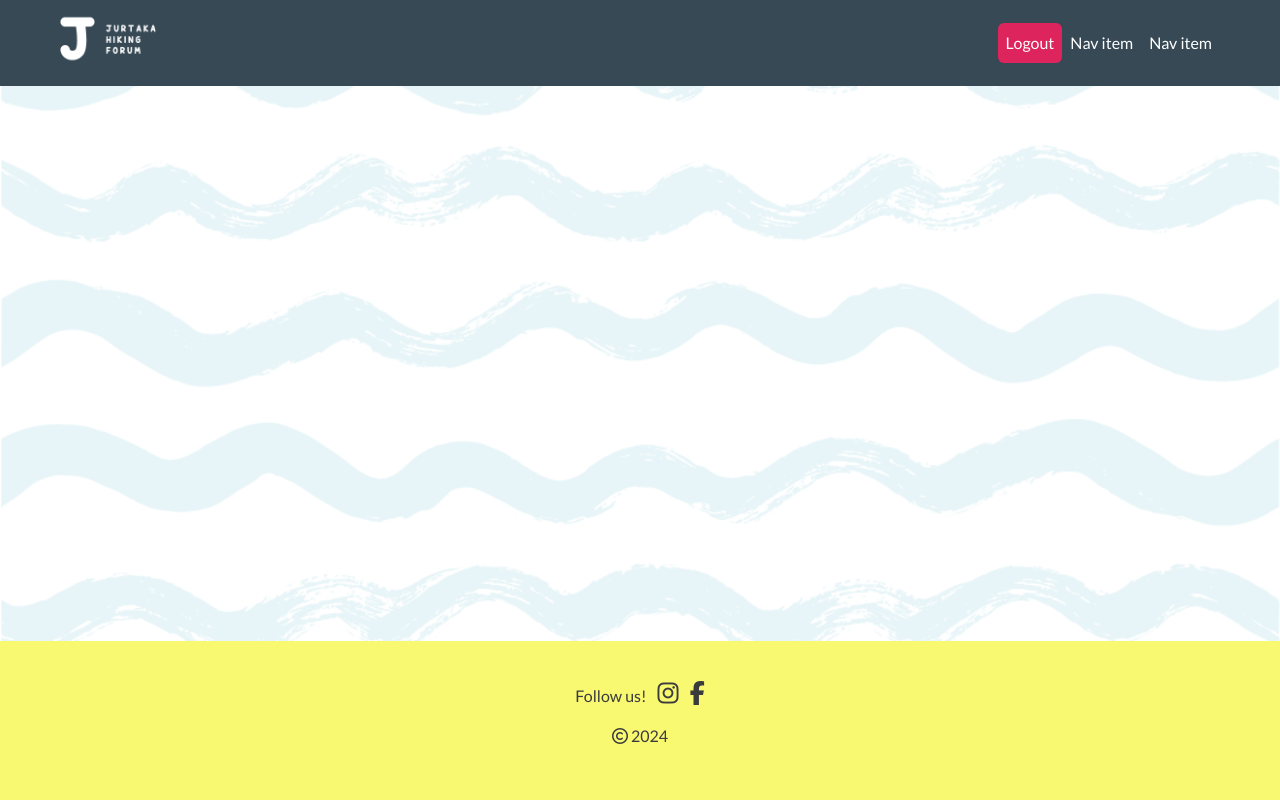
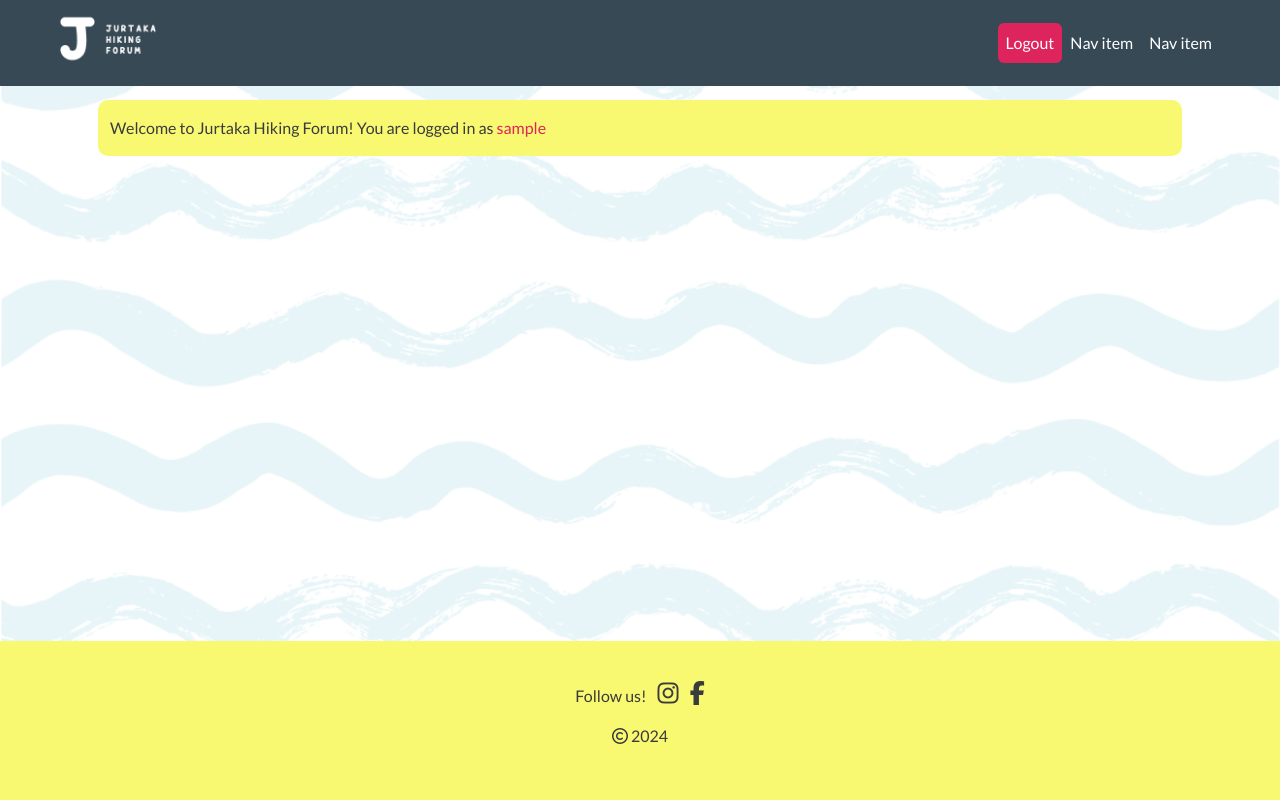
Before and after one commit to lienebriede/jurtaka, a Django app: page / in a window 1280 px wide. Run offline with Django 4.2, Linux system fonts and the light colour scheme; the visitor is signed in with stand-in values (Sample User, id 1); data that the repository does not hold is empty; parts of the project's set-up code (start-up, migrations or seed data) failed here and were passed over; some libraries are stand-ins or nearby versions.

Commit message:
Add log in message to home template, style

```diff
--- a/main_forum/templates/main_forum/index.html
+++ b/main_forum/templates/main_forum/index.html
@@ -66,3 +66,20 @@
 {% endif %}
 
 {% endblock %}
+
+<!-- Login message -->
+{% block login_message %}
+
+<div class="row ms-3 me-3 pt-3 mb-5 container-login-message">
+    {% if user.is_authenticated %}
+    <p>Welcome to Jurtaka Hiking Forum! You are logged in as
+        <span class="pink-text">{{ user }}</span>
+    </p>
+    {% else %}
+    <p>Welcome to Jurtaka Hiking Forum! You are not logged in. Please <a class="link signup-link"
+            href="{% url 'account_login' %}">log in
+        </a>to post and comment!</p>
+    {% endif %}
+</div>
+
+{% endblock %}
--- a/static/css/style.css
+++ b/static/css/style.css
@@ -10,6 +10,7 @@
     --dark-grey: #374955;
     --light-grey: #f4f7f7b9;
     --yellow: #f9f871;
+    --trans-yellow: #f9f971c0;
     --pink: #de245c;
     --pink-hover: #bc093f;
 }
@@ -51,6 +52,11 @@ body {
 .container-login {
     background-color: var(--white) !important;
     border-radius: 20px;
+}
+
+.container-login-message {
+    background-color: var(--yellow) !important;
+    border-radius: 10px;
 }
 
 .btn-primary {
--- a/templates/base.html
+++ b/templates/base.html
@@ -75,6 +75,9 @@
     {% endif %}
 
     <main class="flex-grow-1 d-flex flex-column container-lg">
+        {% block login_message %}
+        {% endblock %}
+
         {% block content %}
         {% endblock %}
     </main>
```
